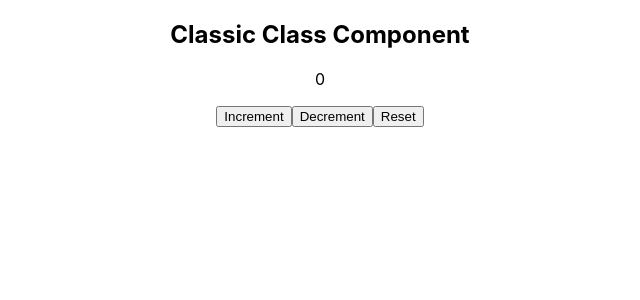
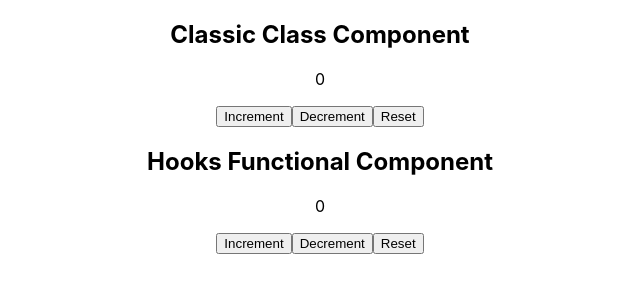
Before and after one commit to dezmarie03/reactjs-state-workshop, a React (Create React App) app: page / in a window 1280 px wide. Shown: the top 300 px of the page, without its empty margins (320-960 px from the left). Built offline with nearby package versions, Linux system fonts and the light colour scheme.

Commit message:
Hooks version

```diff
--- a/src/App.js
+++ b/src/App.js
@@ -1,11 +1,13 @@
 import './App.css';
 
 import ClassCounter from './components/ClassCounter';
+import HooksCounter from './components/HooksCounter';
 
 function App() {
   return (
     <div className="App">
       <ClassCounter max={25} step={5} />
+      <HooksCounter max={25} step={5} />
     </div>
   );
 }
--- a/src/components/ClassCounter.js
+++ b/src/components/ClassCounter.js
@@ -31,7 +31,7 @@ class ClassCounter extends Component {
     this.setState((state, props) => {
       const { step } = props;
 
-      if (state.count == 0) return;
+      if (state.count === 0) return;
 
       return { count: state.count - step };
     }, this.updateDocumentTitle);
--- /dev/null
+++ b/src/components/HooksCounter.js
@@ -0,0 +1,41 @@
+import { useState, useEffect } from "react";
+
+const HooksCounter = ({ max, step }) => {
+  const [count, setCount] = useState(0);
+
+  const increment = () => {
+    setCount(c => {
+      if (c >= max) return c;
+
+      return c + step;
+    });
+  };
+
+  const decrement = () => {
+    setCount(c => {
+      if (c === 0) return c;
+
+      return c - step;
+    });
+  };
+
+  const reset = () => setCount(0);
+
+  useEffect(() => {
+    document.title = `Count: ${count}`;
+  }, [count]);
+
+  return (
+    <div className="Counter">
+      <h2>Hooks Functional Component</h2>
+      <p className="count">{count}</p>
+      <section className="controls">
+        <button onClick={increment}>Increment</button>
+        <button onClick={decrement}>Decrement</button>
+        <button onClick={reset}>Reset</button>
+      </section>
+    </div>
+  );
+}
+
+export default HooksCounter;
```
